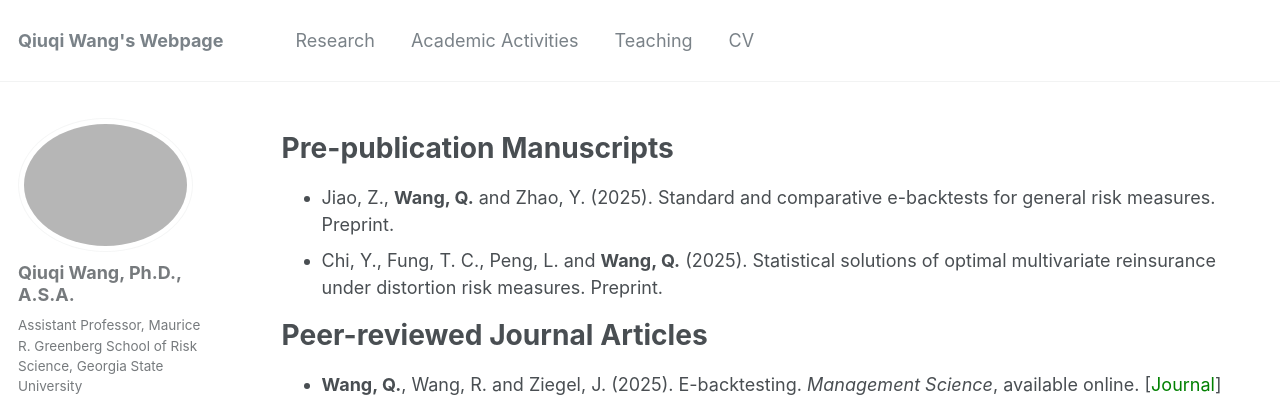
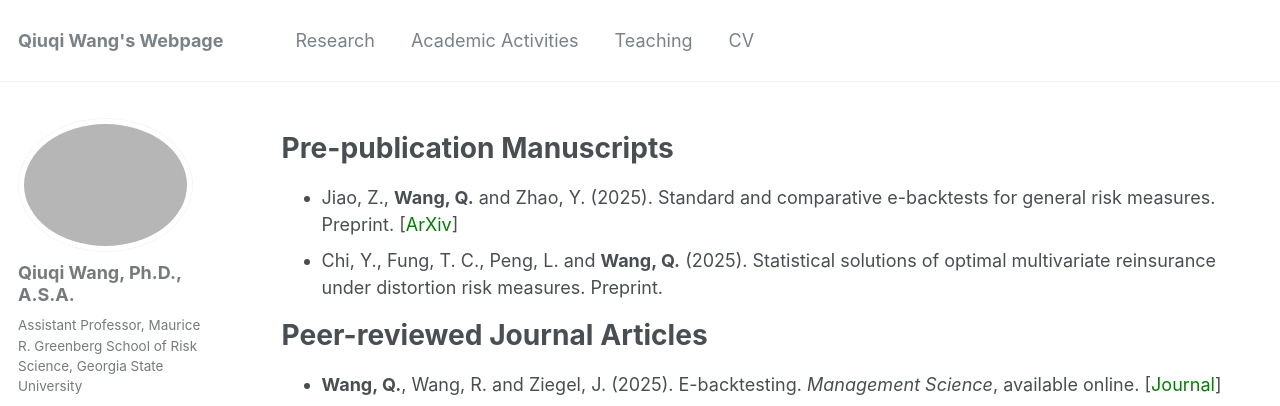
Before and after one commit to qwangan/qwangan.github.io, a Jekyll site: the page built from _pages/publications.md, in a window 1280 px wide and 1228 px high. Shown: the top 406 px of the window. Built offline with Jekyll 4.4.1, drawn with Linux system fonts in a browser that asks for light colours; some web fonts are replaced.

Commit message:
Update publications.md

```diff
--- a/_pages/publications.md
+++ b/_pages/publications.md
@@ -7,7 +7,7 @@
 
 # Pre-publication Manuscripts
 
-* Jiao, Z., **Wang, Q.** and Zhao, Y. (2025). Standard and comparative e-backtests for general risk measures. Preprint.
+* Jiao, Z., **Wang, Q.** and Zhao, Y. (2025). Standard and comparative e-backtests for general risk measures. Preprint. [[<span style="color:green">ArXiv</span>]](https://arxiv.org/abs/2511.05840)
 * Chi, Y., Fung, T. C., Peng, L. and **Wang, Q.** (2025). Statistical solutions of optimal multivariate reinsurance under distortion risk measures. Preprint.
 
 # Peer-reviewed Journal Articles
```
